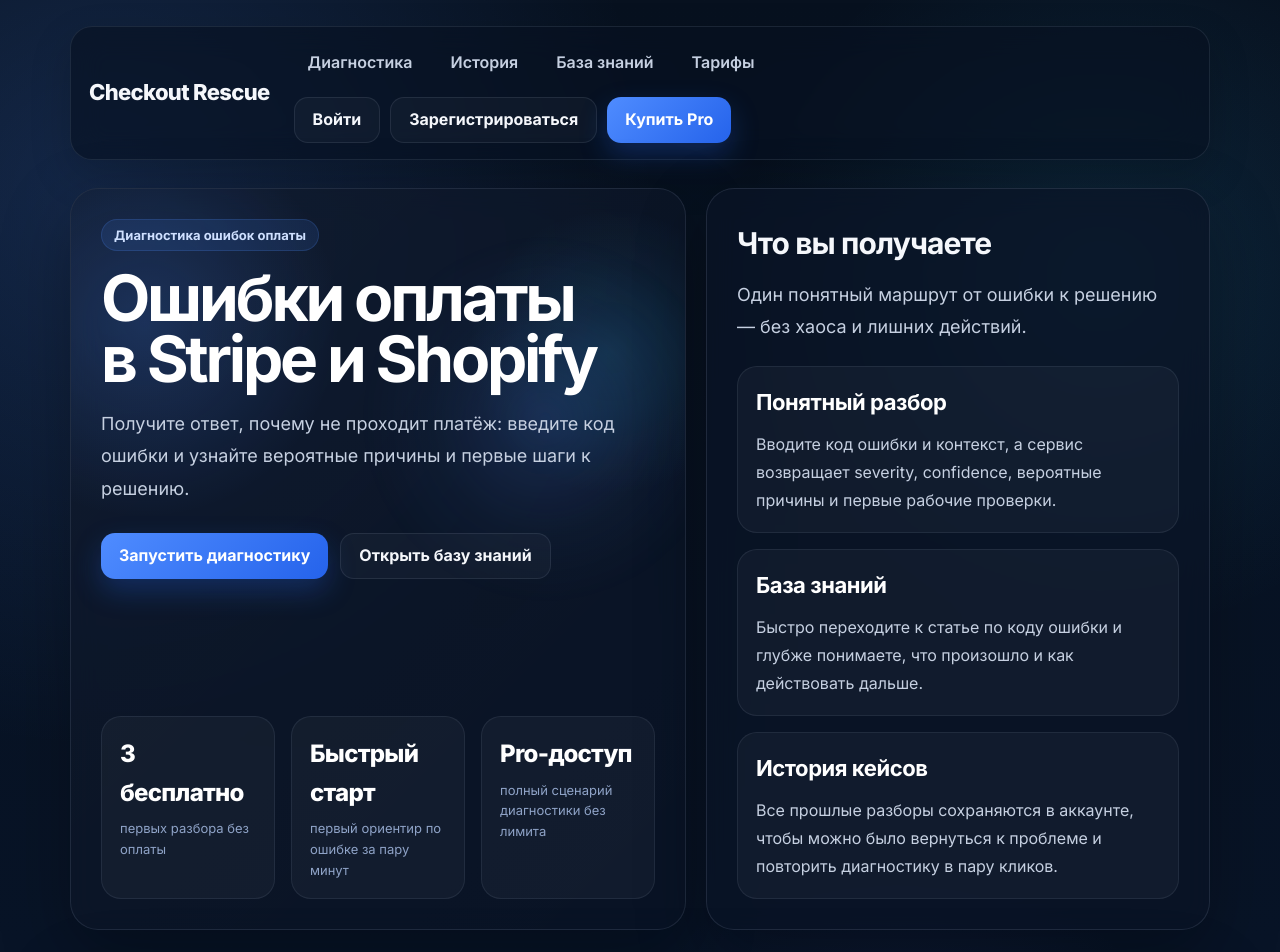
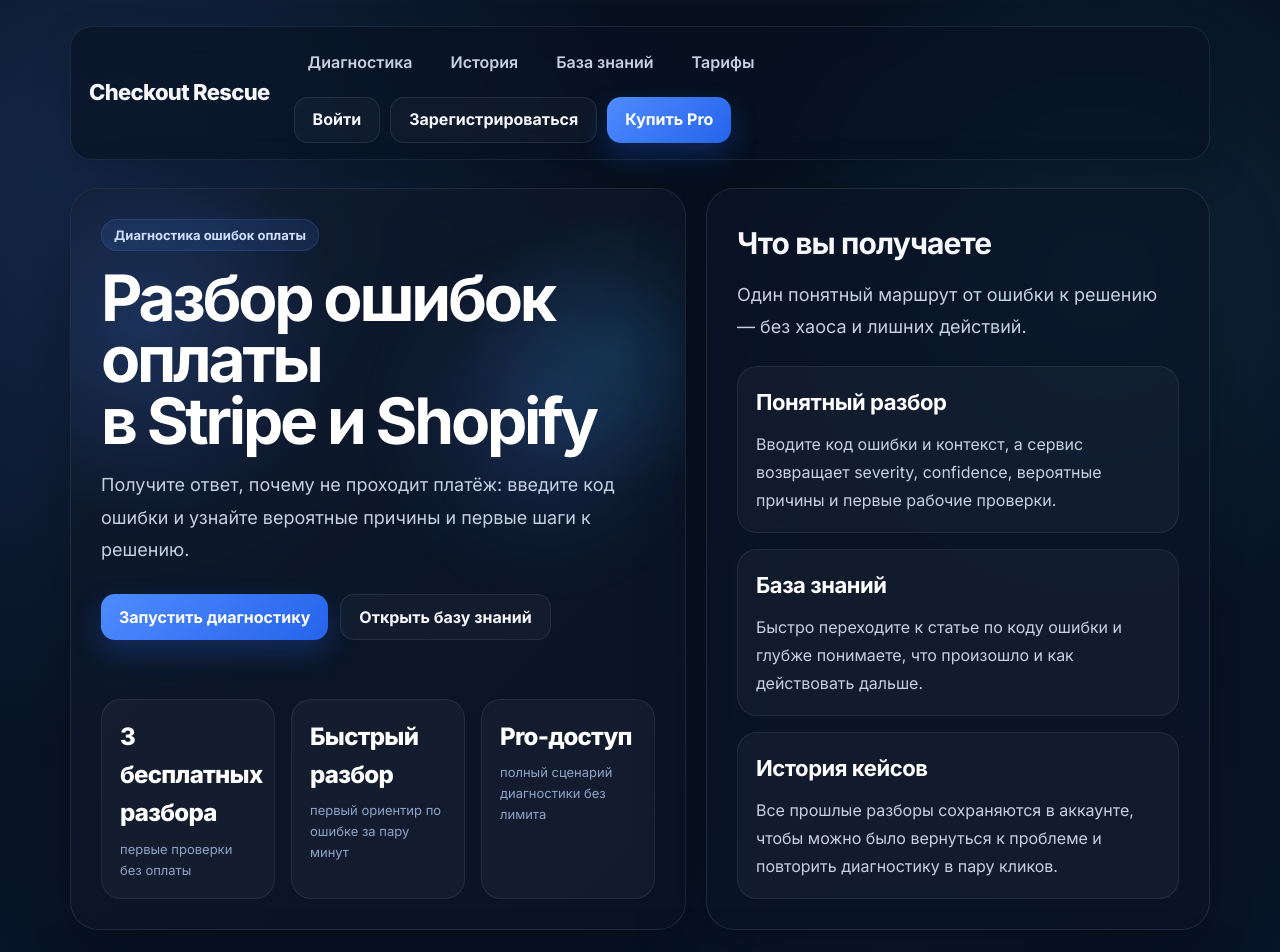
Before and after one commit to 762maxvas-wq/checkout-rescue, a Next.js app: page / in a window 1280 px wide. Shown: the top 952 px of the page. Built offline with nearby package versions, Linux system fonts and the light colour scheme; no server answers.

Commit message:
Polish homepage hero copy

```diff
--- a/src/app/page.tsx
+++ b/src/app/page.tsx
@@ -49,7 +49,7 @@
             </div>
 
             <h1 className="section-title" style={{ maxWidth: 640 }}>
-              Ошибки оплаты
+              Разбор ошибок оплаты
               <br />
               в Stripe и Shopify
             </h1>
@@ -81,12 +81,12 @@
             style={{ position: "relative", zIndex: 1, marginTop: 10 }}
           >
             <div className="kpi-card">
-              <div className="kpi-card__value">3 бесплатно</div>
-              <div className="kpi-card__label">первых разбора без оплаты</div>
+              <div className="kpi-card__value">3 бесплатных разбора</div>
+              <div className="kpi-card__label">первые проверки без оплаты</div>
             </div>
 
             <div className="kpi-card">
-              <div className="kpi-card__value">Быстрый старт</div>
+              <div className="kpi-card__value">Быстрый разбор</div>
               <div className="kpi-card__label">
                 первый ориентир по ошибке за пару минут
               </div>
```
